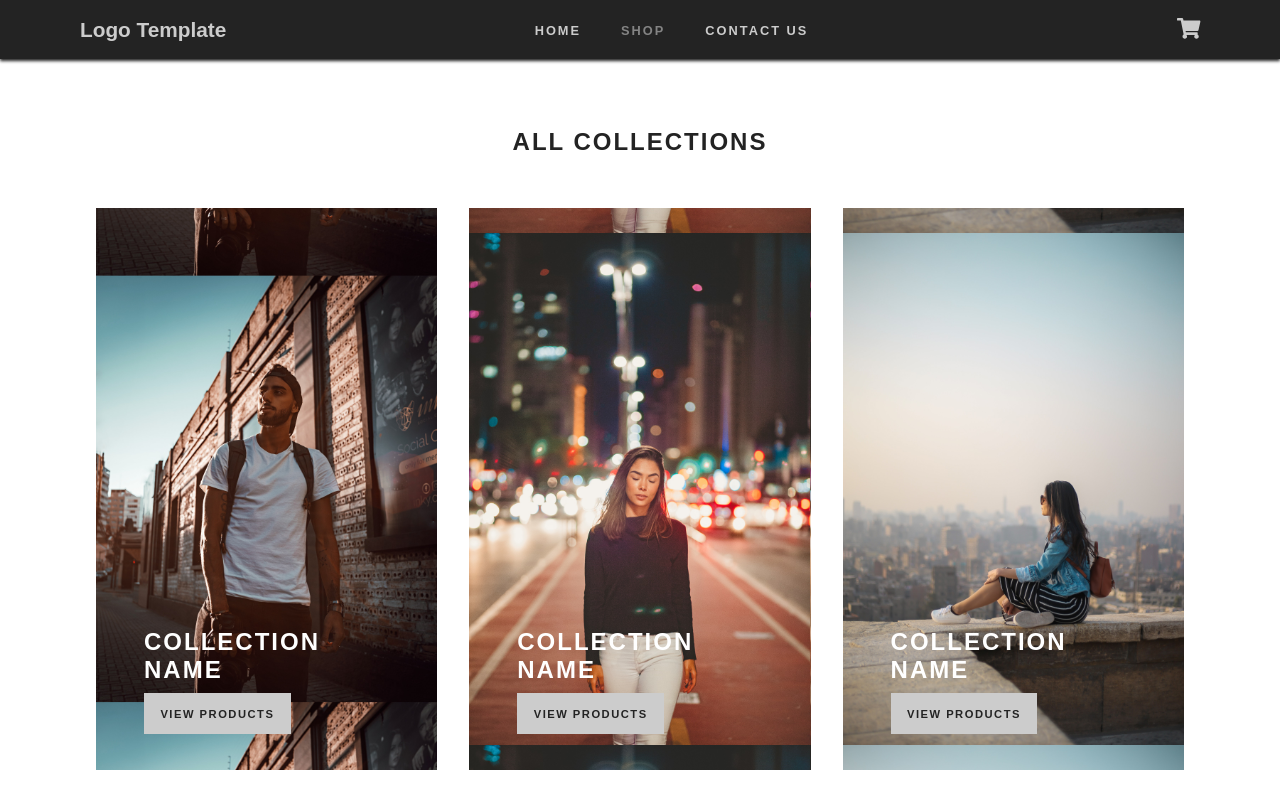
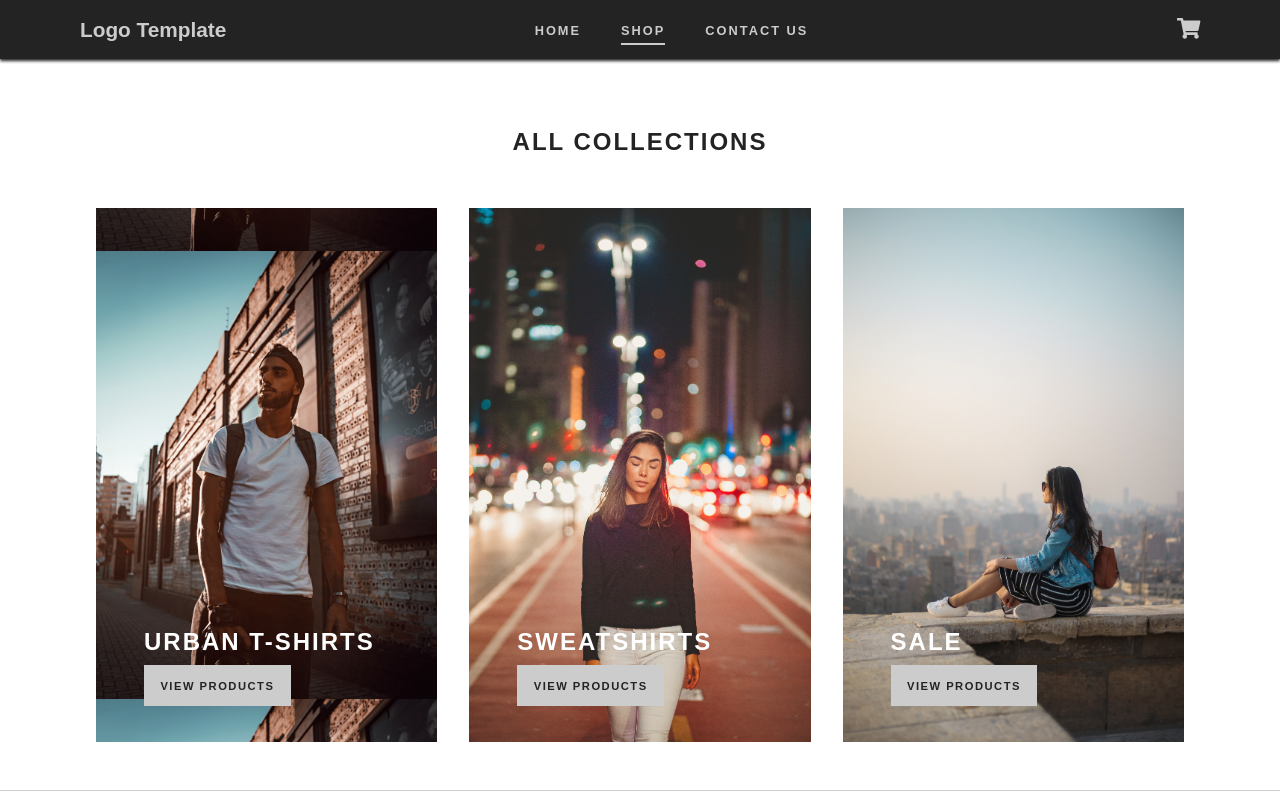
Before and after one commit to SonyKar/react-online-shop, a React (Create React App) app: page /collections in a window 1280 px wide. Shown: the top 800 px of the page. Built offline with nearby package versions, Linux system fonts and the light colour scheme.

Commit message:
- Little changes

```diff
--- a/src/components/Collection/Collection.css
+++ b/src/components/Collection/Collection.css
@@ -2,9 +2,9 @@
     color: #fff;
     padding: 25rem 3rem 3rem 3rem;
     background-position: center center;
-    background-size: 100%;
+    background-size: 105%;
     transition: all 5s ease;
 }
 .Collection:hover {
-    background-size: 110%;
+    background-size: 115%;
 }
--- a/src/components/Collection/Collection.js
+++ b/src/components/Collection/Collection.js
@@ -7,7 +7,7 @@ const Collection = (props) => (
         <div className="Collection" style={{
             backgroundImage: `url(${props.image})`
         }}>
-            <h2>COLLECTION NAME</h2>
+            <h2>{props.name}</h2>
             <a href="#" className="btn btn-light">VIEW PRODUCTS</a>
         </div>
     </div>
--- a/src/components/Footer/Footer.css
+++ b/src/components/Footer/Footer.css
@@ -1,5 +1,6 @@
 footer {
     padding: 3rem 0 1rem 0;
+    border-top: 1px solid #ccc;
 }
 footer h5 {
     letter-spacing: 3px;
--- a/src/components/Navigation/Navbar/Navbar.js
+++ b/src/components/Navigation/Navbar/Navbar.js
@@ -16,7 +16,7 @@ const Navbar = () => (
                 <NavigationItems />
             </nav>
             <div className="shopping-cart">
-                <a href="#"><FontAwesomeIcon icon={faShoppingCart} style={{ color: '#ccc' }}/></a>
+                <FontAwesomeIcon icon={faShoppingCart} style={{ color: '#ccc' }}/>
             </div>
         </div>
     </header>
--- a/src/components/Navigation/NavigationItems/NavigationItems.css
+++ b/src/components/Navigation/NavigationItems/NavigationItems.css
@@ -18,6 +18,8 @@ ul.navbar-menu-vertical a, ul.navbar-menu-horizontal a {
     letter-spacing: 2px;
     font-size: 0.8rem;
     font-weight: bold;
+    transition: all .3s ease;
+    padding-bottom: 5px;
 }
 
 ul.navbar-menu-horizontal a {
@@ -29,9 +31,12 @@ ul.navbar-menu-vertical a {
 }
 
 ul.navbar-menu-horizontal a:hover,
-ul.navbar-menu-horizontal a:active,
+ul.navbar-menu-horizontal a:active {
+    color: #848484;
+    border-bottom: 2px solid #ccc;
+}
 ul.navbar-menu-horizontal a.active {
-    color: #848484;
+    border-bottom: 2px solid #ccc;
 }
 
 ul.navbar-menu-vertical a:hover,
--- a/src/containers/Shop/Collections/Collections.js
+++ b/src/containers/Shop/Collections/Collections.js
@@ -9,18 +9,21 @@ import Collection2 from '../../../assets/img/collection2.jpg';
 import Collection3 from '../../../assets/img/collection3.jpg';
 
 const Collections = () => (
+    <React.Fragment>
         <div className="Collections">
             <div className="container">
                 <div className="row">
                     <div className="col-12 mb-2">
                         <h2 className="text-center">ALL COLLECTIONS</h2>
                     </div>
-                <Collection image={Collection1} />
-                <Collection image={Collection2} />
-                <Collection image={Collection3} />
+                    <Collection image={Collection1} name="URBAN T-SHIRTS" />
+                    <Collection image={Collection2} name="SWEATSHIRTS" />
+                    <Collection image={Collection3} name="SALE" />
                 </div>
             </div>
         </div>
+        <Footer />
+    </React.Fragment>
 );
 
 export default Collections;
```
Lines whose indentation alone changed are shown as unchanged.
